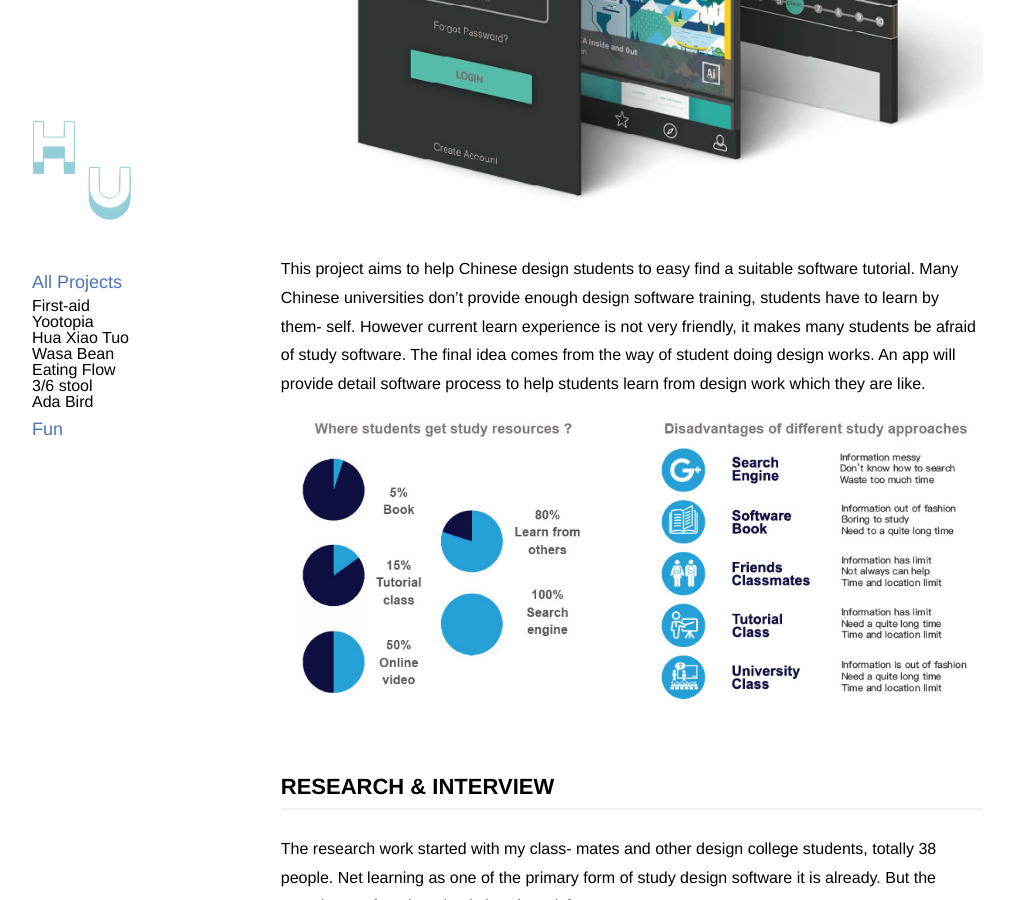
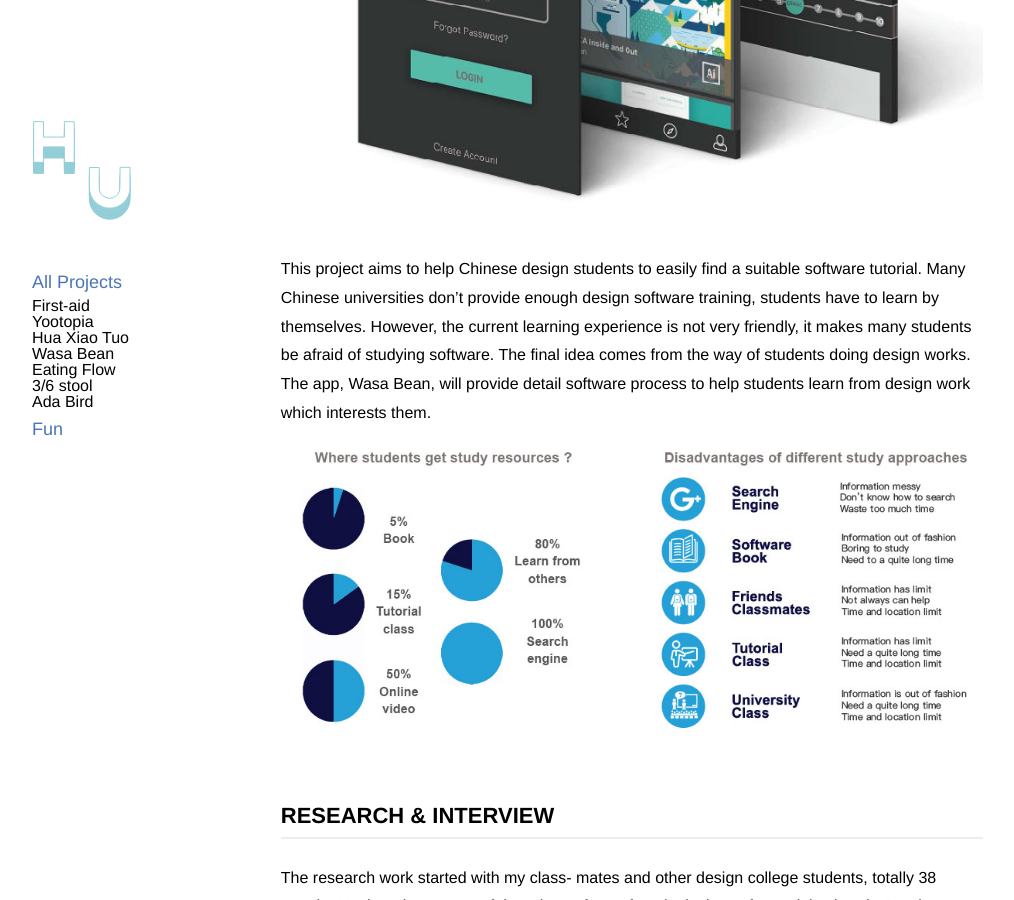
Before and after one commit to yuanyuanhu96/Potfolio-Archive, a Jekyll site: the page built from _posts/2017-08-02-wasa-bean.md, in a window 1280 px wide and 900 px high, scrolled down 795 px. Shown: the whole window, without its empty margins (8-1022 px from the left). Built offline with Jekyll 4.4.1, drawn with Linux system fonts in a browser that asks for light colours.

Commit message:
Update 2017-08-02-wasa-bean.md

```diff
--- a/_posts/2017-08-02-wasa-bean.md
+++ b/_posts/2017-08-02-wasa-bean.md
@@ -2,7 +2,7 @@
 layout: post
 title: Wasa Bean, APP
 shortTitle: Wasa Bean
-description: This project aims to help Chinese design students to easy find a suitable software tutorial. Many Chinese universities don’t provide enough design software training, students have to learn by them- self. However current learn experience is not very friendly, it makes many students be afraid of study software. The final idea comes from the way of student doing design works. An app will provide detail software process to help students learn from design work which they are like.
+description: This project aims to help Chinese design students to easily find a suitable software tutorial. Many Chinese universities don’t provide enough design software training, students have to learn by themselves. However, the current learning experience is not very friendly, it makes many students be afraid of studying software. The final idea comes from the way of students doing design works. The app, Wasa Bean, will provide detail software process to help students learn from design work which interests them.
 icon: <img src="/images/Project-icon-png/Project-icon-05.png" alt="" width="100"/>
 category: blog
 methods: Interview, Observation, Survey, Persona, User Journey, Usability Test
@@ -11,7 +11,7 @@ tools: Sketch, Axure
 
 ![Git Bash](/WasaBean-img/WasaBean-img-01.jpg)
 
-This project aims to help Chinese design students to easy find a suitable software tutorial. Many Chinese universities don’t provide enough design software training, students have to learn by them- self. However current learn experience is not very friendly, it makes many students be afraid of study software. The final idea comes from the way of student doing design works. An app will provide detail software process to help students learn from design work which they are like.
+This project aims to help Chinese design students to easily find a suitable software tutorial. Many Chinese universities don’t provide enough design software training, students have to learn by themselves. However, the current learning experience is not very friendly, it makes many students be afraid of studying software. The final idea comes from the way of students doing design works. The app, Wasa Bean, will provide detail software process to help students learn from design work which interests them.
 ![Git Bash](/WasaBean-img/WasaBean-img-02.jpg)
 ## RESEARCH & INTERVIEW
 The research work started with my class- mates and other design college students, totally 38 people. Net learning as one of the primary form of study design software it is already. But the experience of net learning is barely satisfactory.
```
